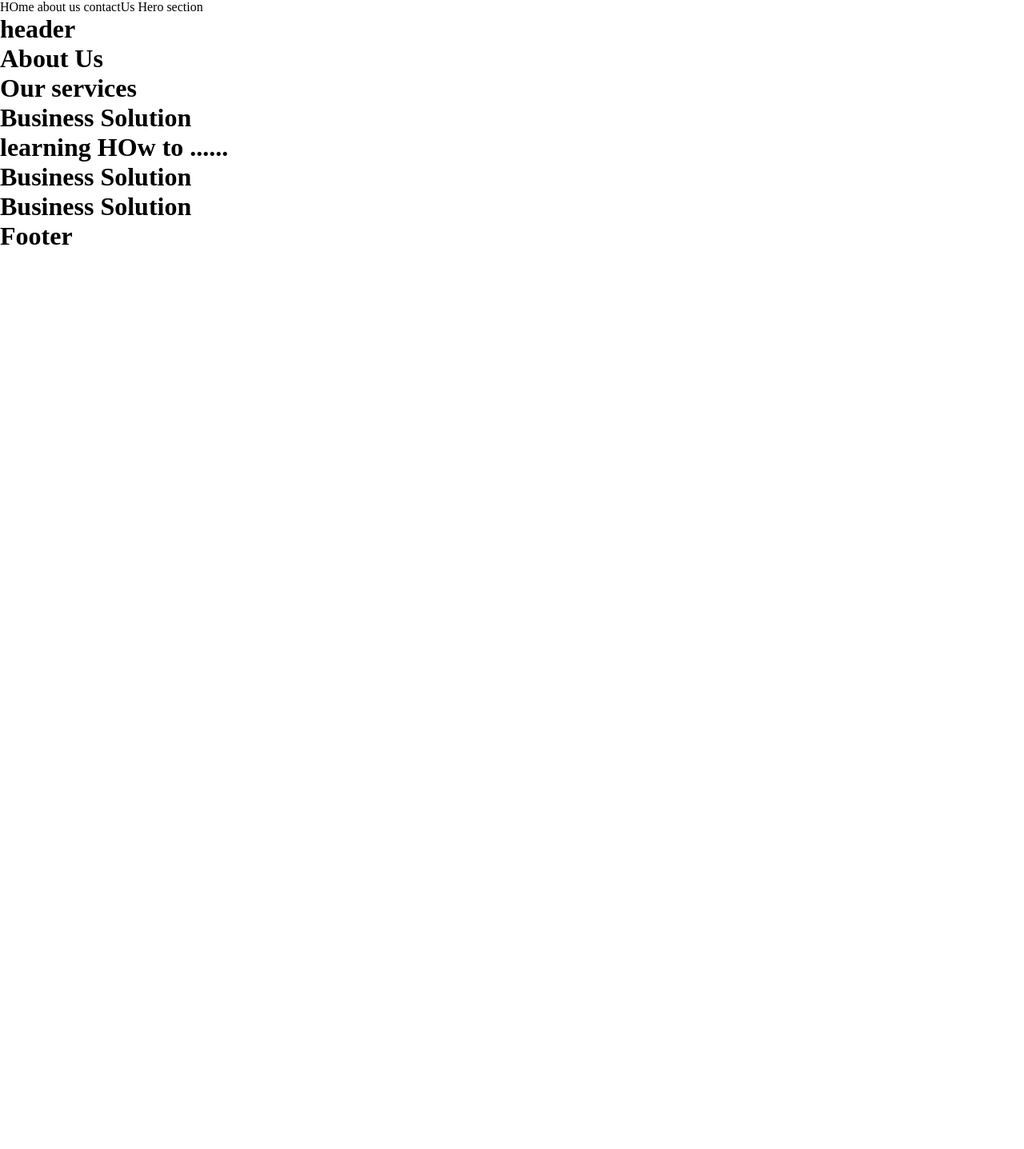
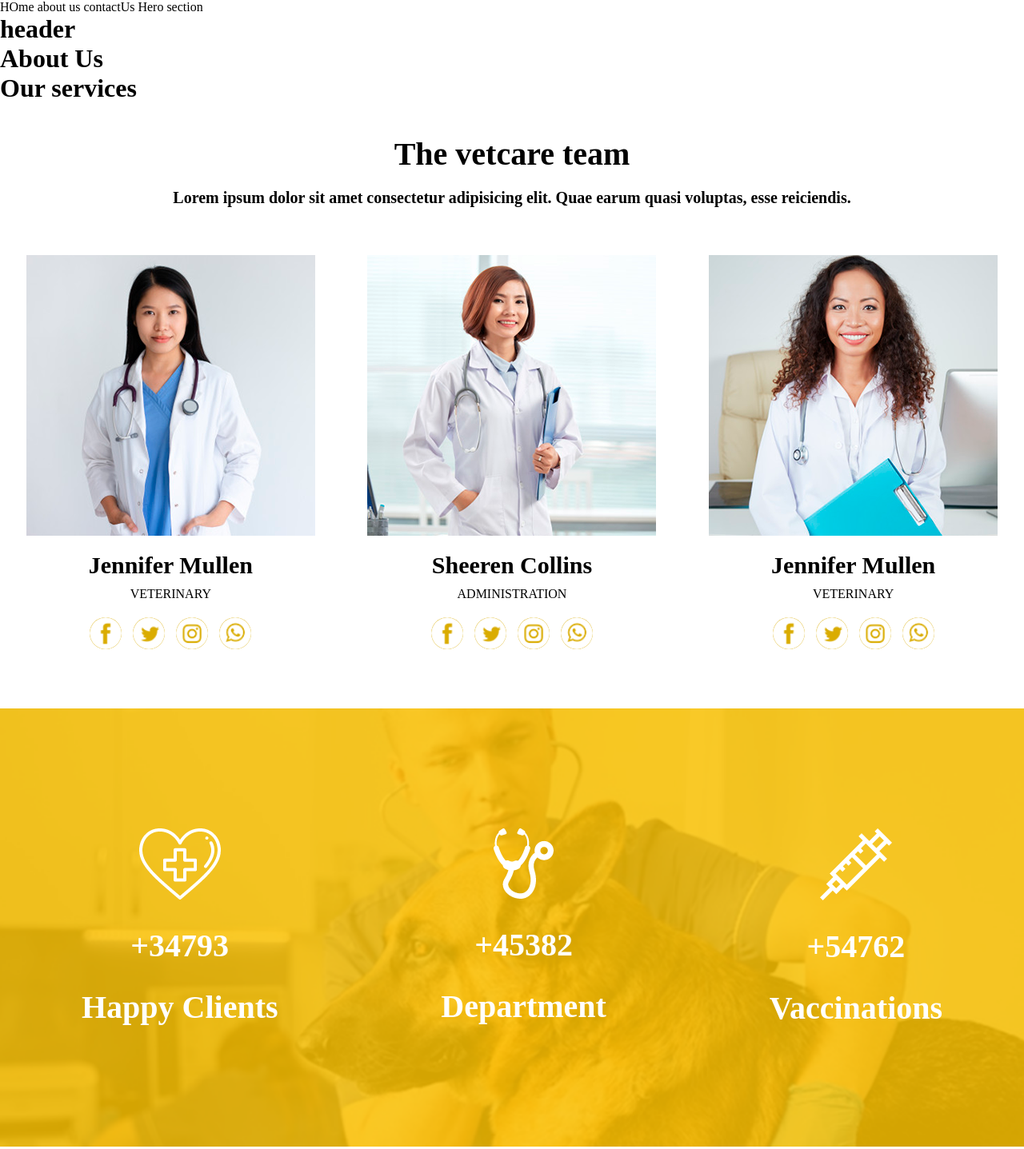
Before and after one commit to Rashmimendpara/PSD-Template, a plain HTML site: page index.html in a window 1280 px wide. Shown: the top 1437 px of the page at 80% size. Before the commit the page ends 800 px from the top, so only its background shows below. Drawn offline with Linux system fonts and the light colour scheme.

Commit message:
add profile section

```diff
--- a/index.html
+++ b/index.html
@@ -1,11 +1,18 @@
 <!DOCTYPE html>
 <html lang="en">
+
 <head>
   <meta charset="UTF-8" />
   <meta name="viewport" content="width=device-width, initial-scale=1.0" />
   <link rel="stylesheet" href="styles.css" />
+  <link rel="preconnect" href="https://fonts.googleapis.com">
+  <link rel="preconnect" href="https://fonts.gstatic.com" crossorigin>
+  <link rel="preconnect" href="https://fonts.googleapis.com">
+  <link rel="preconnect" href="https://fonts.gstatic.com" crossorigin>
+
   <title>PSD-Demo</title>
 </head>
+
 <body>
   <!-- Section-1 -->
   <navbar class="nav">HOme about us contactUs</navbar>
@@ -19,11 +26,65 @@
   <h1 class="services">Our services</h1>
 
   <!-- Section-4 -->
-    <h1 class="solutions">Business Solution</h1>
+  <div class="solutions">
+    <div class="vetcare">
+      <h2>The vetcare team</h2>
+      <h3>Lorem ipsum dolor sit amet consectetur adipisicing elit. Quae earum quasi voluptas, esse reiciendis.</h3>
+    </div>
+    <div class="profiles">
+      <div>
+        <img src="jennifer.jpg" alt="a vet photo">
+        <p>Jennifer Mullen</p>
+        <p>VETERINARY</p>
+        <div class="social-icons">
+          <a href="#" class="icon"><img src="Facebook (1).png" alt="Facebook"></a>
+          <a href="#" class="icon"><img src="Twitter (1).png" alt="Twitter"></a>
+          <a href="#" class="icon"><img src="Instagram (1).png" alt="Instagram"></a>
+          <a href="#" class="icon"><img src="whatsapp (2).png" alt="Whatsapp"></a>
+        </div>
+      </div>
+      <div><img src="sheeren.jpg" alt="admin photo">
+        <p>Sheeren Collins</p>
+        <p>ADMINISTRATION</p>
+        <div class="social-icons">
+          <a href="#" class="icon"><img src="Facebook (1).png" alt="Facebook"></a>
+          <a href="#" class="icon"><img src="Twitter (1).png" alt="Twitter"></a>
+          <a href="#" class="icon"><img src="Instagram (1).png" alt="Instagram"></a>
+          <a href="#" class="icon"><img src="whatsapp (2).png" alt="Whatsapp"></a>
+        </div>
+      </div>
+      <div><img src="jenny.jpg" alt="vet photo">
+        <p>Jennifer Mullen</p>
+        <p>VETERINARY</p>
+        <div class="social-icons">
+          <a href="#" class="icon"><img src="Facebook (1).png" alt="Facebook"></a>
+          <a href="#" class="icon"><img src="Twitter (1).png" alt="Twitter"></a>
+          <a href="#" class="icon"><img src="Instagram (1).png" alt="Instagram"></a>
+          <a href="#" class="icon"><img src="whatsapp (2).png" alt="Whatsapp"></a>
+        </div>
+      </div>
+    </div>
+  </div>
 
   <!-- Section-5 -->
-    <h1 class="learning">learning HOw to ......</h1>
+  <div class="learning">
 
+    <div>
+      <img src="heart.png" alt="">
+      <p>+34793</p>
+      <p>Happy Clients</p>
+    </div>
+    <div>
+      <img src="doctor.png" alt="">
+      <p>+45382</p>
+      <p>Department</p>
+    </div>
+    <div>
+      <img src="injection.png" alt="">
+      <p>+54762</p>
+      <p>Vaccinations</p>
+    </div>
+  </div>
   <!-- Section-6 -->
   <h1 class="sustainable_solution">Business Solution</h1>
 
@@ -33,4 +94,5 @@
   <!-- Section-8 -->
   <h1 class="footer">Footer</h1>
 </body>
+
 </html>
--- a/styles.css
+++ b/styles.css
@@ -4,3 +4,95 @@
     padding: 0%;
     box-sizing: border-box;
 }
+
+/*section4*/
+.solution {
+    background-color: #ffffff;
+    font-family: 'Poppins', sans-serif;
+    margin: 50px;
+}
+
+.vetcare {
+    text-align: center;
+    margin: 40px;
+    font-weight: bold;
+
+}
+
+.vetcare h2 {
+    font-size: 40px;
+    font-weight: bold;
+    margin-bottom: 20px;
+}
+
+.vetcare h3 {
+    font-size: 20px;
+    margin-bottom: 60px;
+}
+
+.profiles {
+    display: flex;
+    justify-content: space-around;
+    flex-wrap: wrap;
+}
+
+.profiles>div {
+    display: flex;
+    flex-direction: column;
+    text-align: center;
+    margin-bottom: 30px;
+}
+
+.profiles img {
+    max-width: 100%;
+    margin-bottom: 20px;
+}
+
+.profiles p {
+    margin: 0;
+}
+
+.profiles p:nth-child(2) {
+    font-weight: bold;
+    font-size: 30px;
+    margin-bottom: 10px;
+}
+
+.icon img {
+    background-color: #daac00;
+    width: 40px;
+    height: 40px;
+    border-radius: 50%;
+    margin: 20px 5px;
+    margin-bottom: 40px;
+
+}
+
+/*section 5 */
+.learning {
+    background-image: url('dogvet.png');
+    background-size: cover;
+    background-repeat: no-repeat;
+    background-position: center;
+    display: flex;
+    justify-content: space-around;
+    text-align: center;
+    margin-bottom: 100px;
+
+}
+
+.learning img {
+    margin-top: 150px;
+
+}
+
+.learning p {
+    font-size: 40px;
+    font-weight: bold;
+    margin-top: 30px;
+    color: #ffffff;
+}
+
+.learning p:nth-child(3) {
+    margin-bottom: 150px;
+}
```
Also changed, not shown: Facebook (1).png (added), Instagram (1).png (added), Twitter (1).png (added), doctor.png (added), dogvet.png (added), heart.png (added), injection.png (added), jennifer.jpg (added), jenny.jpg (added), sheeren.jpg (added), whatsapp (2).png (added). Lines whose indentation alone changed are shown as unchanged.
